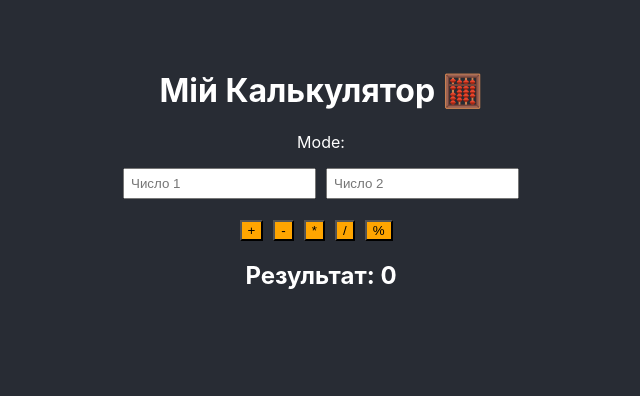
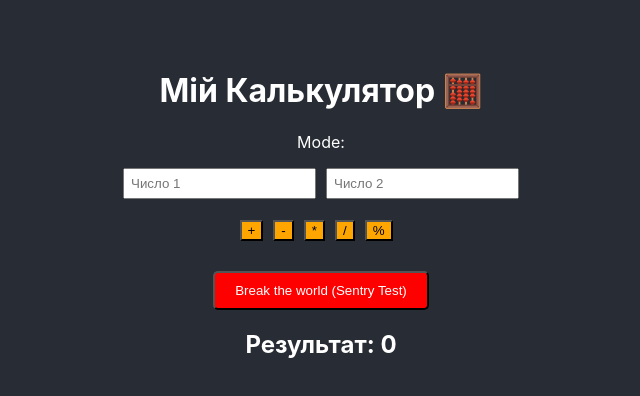
Before and after one commit to karolinabilokinpp2023-cmd/project1, a React (Create React App) app in the folder my-calc/: page / in a window 1280 px wide. Shown: the top 396 px of the page, without its empty margins (319-959 px from the left). Built offline with nearby package versions, Linux system fonts and the light colour scheme; no server answers.

Commit message:
Лаб 6 крок 2

```diff
--- a/my-calc/package.json
+++ b/my-calc/package.json
@@ -3,6 +3,7 @@
   "version": "0.1.0",
   "private": true,
   "dependencies": {
+    "@sentry/react": "^10.45.0",
     "@testing-library/dom": "^10.4.1",
     "@testing-library/jest-dom": "^6.9.1",
     "@testing-library/react": "^16.3.2",
--- a/my-calc/src/App.js
+++ b/my-calc/src/App.js
@@ -1,6 +1,10 @@
 import { useState } from 'react';
 import posthog from 'posthog-js'; // Крок 1: Імпорт бібліотеки аналітики PostHog
 import { useFeatureFlagEnabled } from 'posthog-js/react'; // Крок 5: Імпорт хука для роботи з Feature Flags
+
+// --- ЛАБА 6: КРОК 1 (Імпорт SDK Sentry для відстеження помилок)  ---
+import * as Sentry from "@sentry/react";
+
 import {
   requireTwoNumbers,
   requireOneNumber,
@@ -25,6 +29,18 @@ function App() {
   // Крок 5: Перевірка активності прапорця "show-c-button" з панелі PostHog
   // Ця змінна отримує значення true або false дистанційно з адмінки
   const isClearButtonVisible = useFeatureFlagEnabled('show-c-button');
+
+  // --- ЛАБА 6: КРОК 2 (Функція для навмисного виклику помилки)  ---
+  const handleBreakWorld = () => {
+    // ЛАБА 6: КРОК 1.3 (Додаємо Breadcrumb для контексту налагодження)
+    Sentry.addBreadcrumb({
+      category: 'ui',
+      message: 'User clicked Break the World button to test Sentry',
+      level: 'info',
+    });
+
+    throw new Error("Sentry Test Error: " + (num1 || "No values") + " caused a crash!");
+  };
 
   // Крок 2: Функція для запису кастомної події обчислення (calculation_performed)
   // Передаємо тип операції як властивість (property), щоб бачити статистику по кожній кнопці
@@ -139,6 +155,16 @@ function App() {
         )}
       </div>
 
+      {/* --- ЛАБА 6: КРОК 2 (Кнопка "Break the world" для симуляції помилок) --- */}
+      <div style={{ marginTop: '30px' }}>
+        <button
+          style={{ backgroundColor: 'red', color: 'white', padding: '10px 20px', borderRadius: '5px', cursor: 'pointer' }}
+          onClick={handleBreakWorld}
+        >
+          Break the world (Sentry Test)
+        </button>
+      </div>
+
       <h2 style={{ marginTop: '20px' }}>Результат: {result}</h2>
     </div>
   );
--- a/my-calc/src/index.js
+++ b/my-calc/src/index.js
@@ -2,5 +2,18 @@ import ReactDOM from 'react-dom/client';
 import './index.css';
 import App from './App';
 
+// --- КРОК 1: ІНТЕГРАЦІЯ SENTRY SDK ---
+import * as Sentry from "@sentry/react";
+
+Sentry.init({
+  dsn: "https://444dfe613806e312c7b98099f8ea2ec3@o4511083139366912.ingest.us.sentry.io/4511083142840320",
+  integrations: [
+    Sentry.browserTracingIntegration(),
+    Sentry.replayIntegration(),
+  ],
+  tracesSampleRate: 1.0,
+  environment: "development",
+});
+
 const root = ReactDOM.createRoot(document.getElementById('root'));
 root.render(<App />);
```
Also changed, not shown: 1 other file (tests, documents, lock files or other folders).
